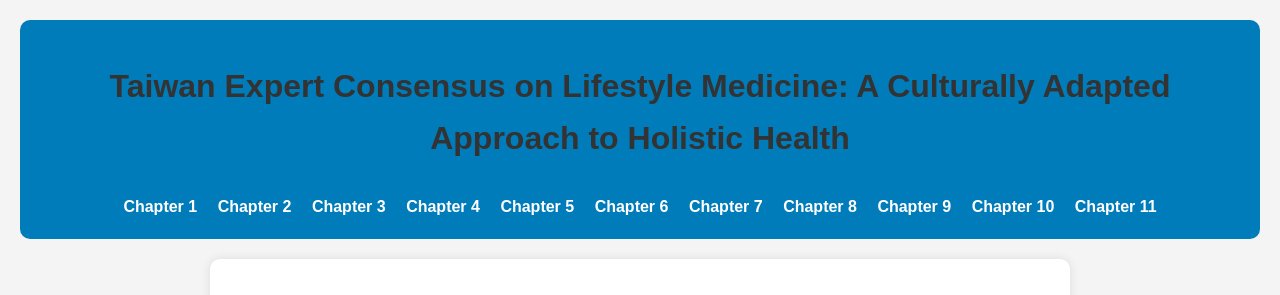
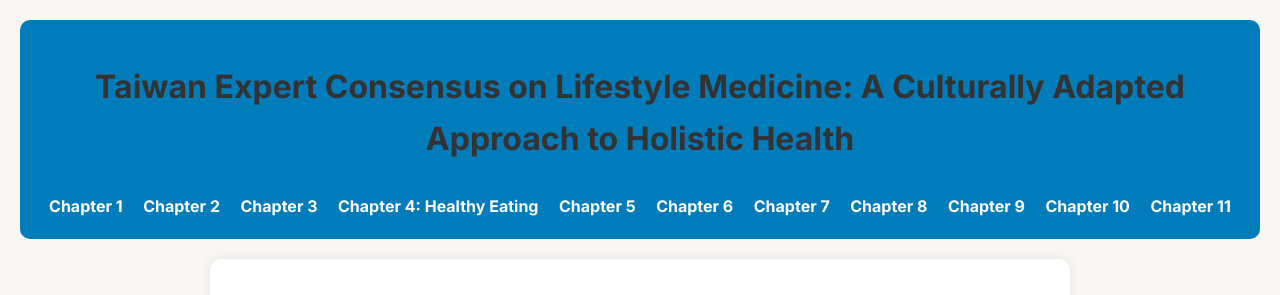
Before and after one commit to qpig0218/LM_Eng, a plain HTML site: page Chapter 10.html in a window 1280 px wide. Shown: the top 295 px of the page. Drawn offline with Linux system fonts and the light colour scheme.

Commit message:
Update chapter headers and unify fonts

```diff
--- a/Chapter 10.html
+++ b/Chapter 10.html
@@ -3,14 +3,18 @@
 <head>
     <meta charset="UTF-8">
     <meta name="viewport" content="width=device-width, initial-scale=1.0">
+    <link rel="preconnect" href="https://fonts.googleapis.com">
+    <link rel="preconnect" href="https://fonts.gstatic.com" crossorigin>
+    <link href="https://fonts.googleapis.com/css2?family=Inter:wght@400;500;600;700&family=Noto+Sans+TC:wght@400;500;700&display=swap" rel="stylesheet">
     <title>Chapter 10: Sedentary Behaviors in Taiwan</title>
     <style>
         body {
-            font-family: Arial, sans-serif;
+            font-family: 'Inter', 'Noto Sans TC', sans-serif;
             line-height: 1.6;
             margin: 0;
             padding: 20px;
-            background-color: #f4f4f4;
+            background-color: #f8f7f4;
+            color: #3a3a3a;
         }
         .container {
             max-width: 800px;
@@ -74,7 +78,7 @@
         <a href="index.html">Chapter 1</a>
         <a href="Chapter 2.html">Chapter 2</a>
         <a href="Chapter 3.html">Chapter 3</a>
-        <a href="Chapter 4.html">Chapter 4</a>
+        <a href="Chapter 4.html">Chapter 4: Healthy Eating</a>
         <a href="Chapter 5.html">Chapter 5</a>
         <a href="Chapter 6.html">Chapter 6</a>
         <a href="Chapter 7.html">Chapter 7</a>
```
Also changed, not shown: Chapter 11.html (+7 -3 lines), Chapter 2.html (+7 -3 lines), Chapter 3.html (+7 -3 lines), Chapter 4.html (+7 -3 lines), Chapter 5.html (+7 -3 lines), Chapter 6.html (+7 -3 lines), Chapter 7.html (+7 -3 lines), Chapter 8.html (+7 -3 lines), Chapter 9.html (+7 -3 lines), index.html (+1 -1 lines).
